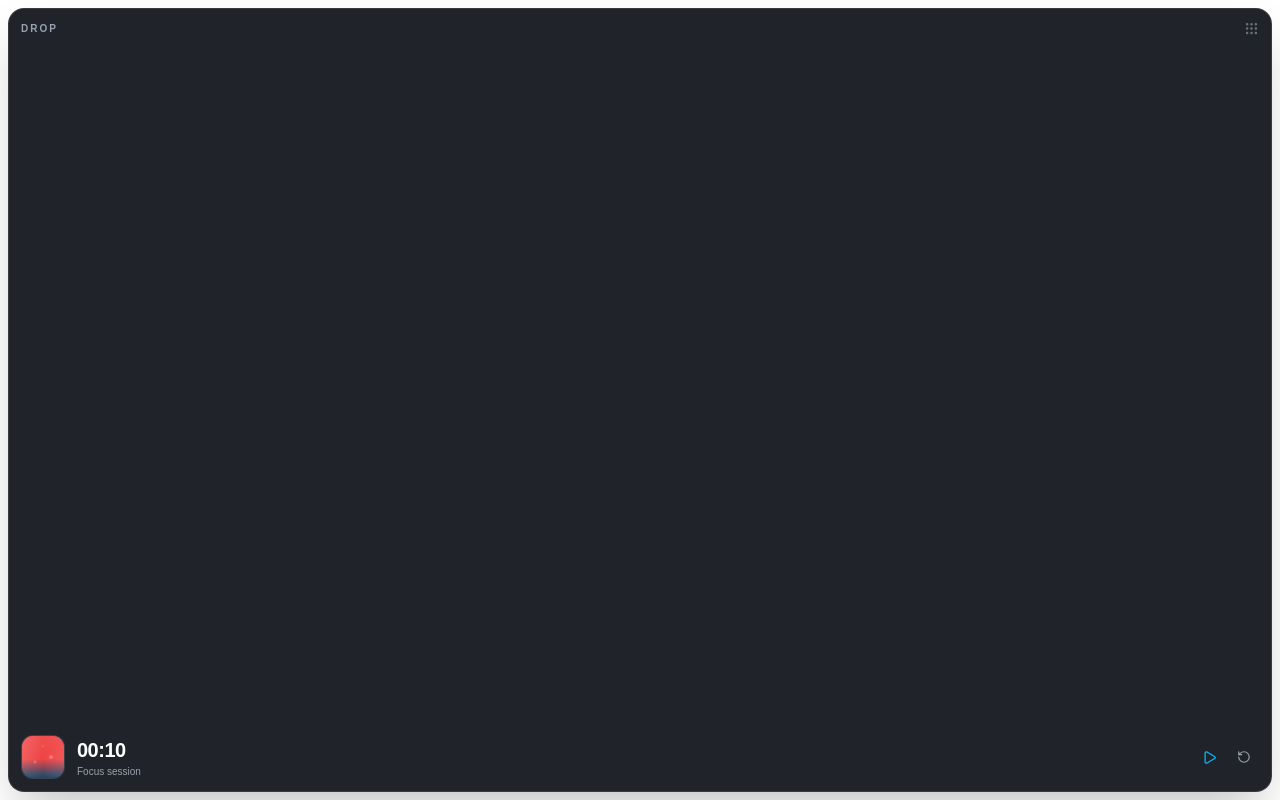
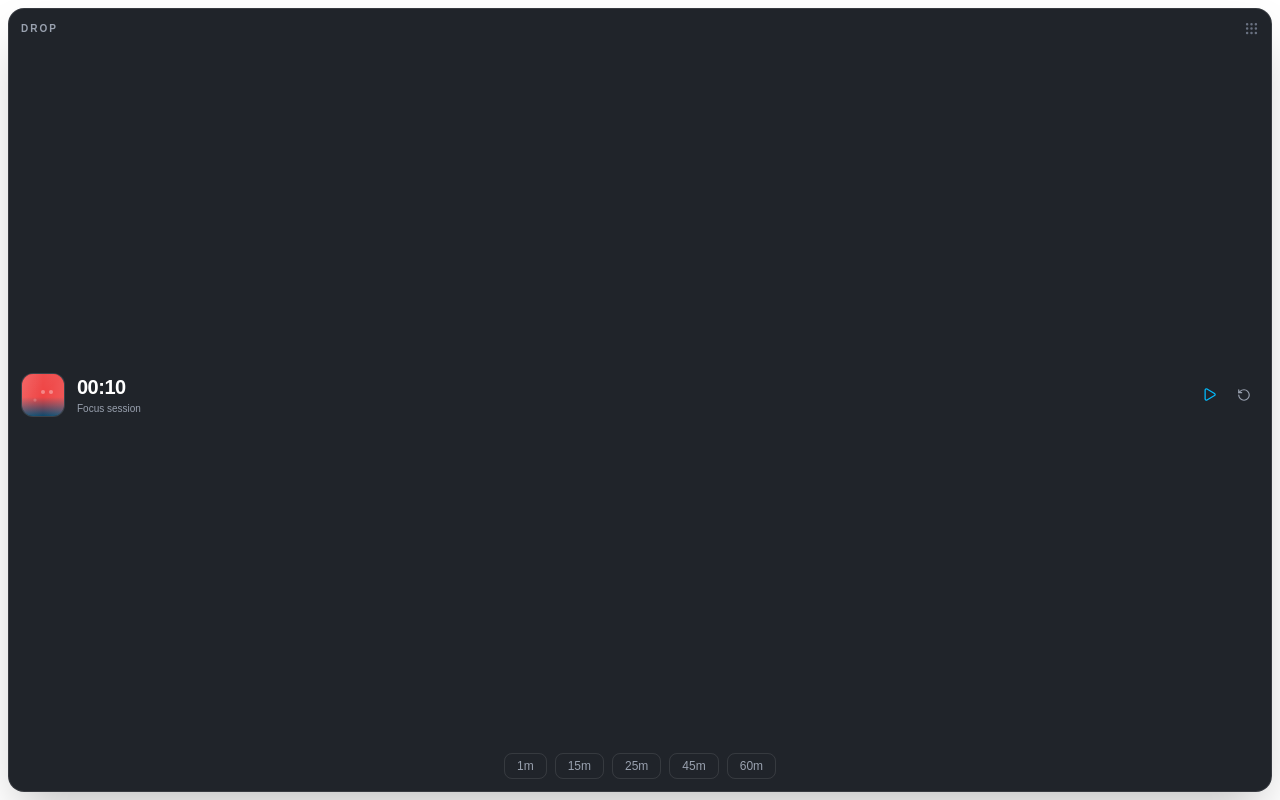
Before and after one commit to Rajat-web-server/drop, a React (Vite) app: page / in a window 1280 px wide. Built offline with nearby package versions, Linux system fonts and the light colour scheme.

Commit message:
add timer presets

```diff
--- a/src-tauri/tauri.conf.json
+++ b/src-tauri/tauri.conf.json
@@ -13,10 +13,10 @@
     "windows": [
       {
         "title": "Drop",
-        "width": 240,
-        "height": 110,
-        "minWidth": 220,
-        "minHeight": 100,
+        "width": 300,
+        "height": 150,
+        "minWidth": 300,
+        "minHeight": 150,
         "resizable": false,
         "fullscreen": false,
         "decorations": false,
--- a/src/App.tsx
+++ b/src/App.tsx
@@ -4,7 +4,16 @@ import { getCurrentWindow } from "@tauri-apps/api/window";
 import { WaterAnimation } from "./components/floating/WaterAnimation";
 
 function App() {
-  const { status, progress, formattedTime, start, pause, reset, remainingMs } = useTimer();
+  const {
+    status,
+    progress,
+    formattedTime,
+    start,
+    pause,
+    reset,
+    remainingMs,
+    setDuration,
+  } = useTimer();
 
   return (
     <main className="h-full w-full bg-transparent p-2">
@@ -26,7 +35,11 @@ function App() {
         {/* Timer */}
         <div className="flex items-center gap-3">
           {/* Water placeholder */}
-          <WaterAnimation progress={progress} remainingMs={remainingMs} status={status} />
+          <WaterAnimation
+            progress={progress}
+            remainingMs={remainingMs}
+            status={status}
+          />
 
           <div className="min-w-0 flex-1">
             <h1 className="text-xl font-semibold tracking-tight tabular-nums text-white">
@@ -63,9 +76,23 @@ function App() {
               title="Reset"
             >
               <RotateCcw size={14} />
+
             </button>
+
           </div>
         </div>
+        <div className="flex items-center justify-center gap-2">
+                {[1, 15, 25, 45, 60].map((minutes) => (
+                  <button
+                    key={minutes}
+                    onClick={() => setDuration(minutes)}
+                    disabled={status === "running"}
+                    className="rounded-lg border border-white/10 px-3 py-1 text-xs text-gray-400 transition hover:border-sky-400/50 hover:bg-sky-400/10 hover:text-sky-400 disabled:cursor-not-allowed disabled:opacity-40"
+                  >
+                    {minutes}m
+                  </button>
+                ))}
+              </div>
       </div>
     </main>
   );
--- a/src/hooks/useTimer.ts
+++ b/src/hooks/useTimer.ts
@@ -12,7 +12,7 @@ export function useTimer() {
   const remainingMs = useTimerStore(
     (state) => state.remainingMs
   );
-
+  const setDuration = useTimerStore((state) => state.setDuration);
   const start = useTimerStore((state) => state.start);
   const pause = useTimerStore((state) => state.pause);
   const reset = useTimerStore((state) => state.reset);
@@ -39,5 +39,6 @@ export function useTimer() {
     start,
     pause,
     reset,
+    setDuration
   };
 }
```
